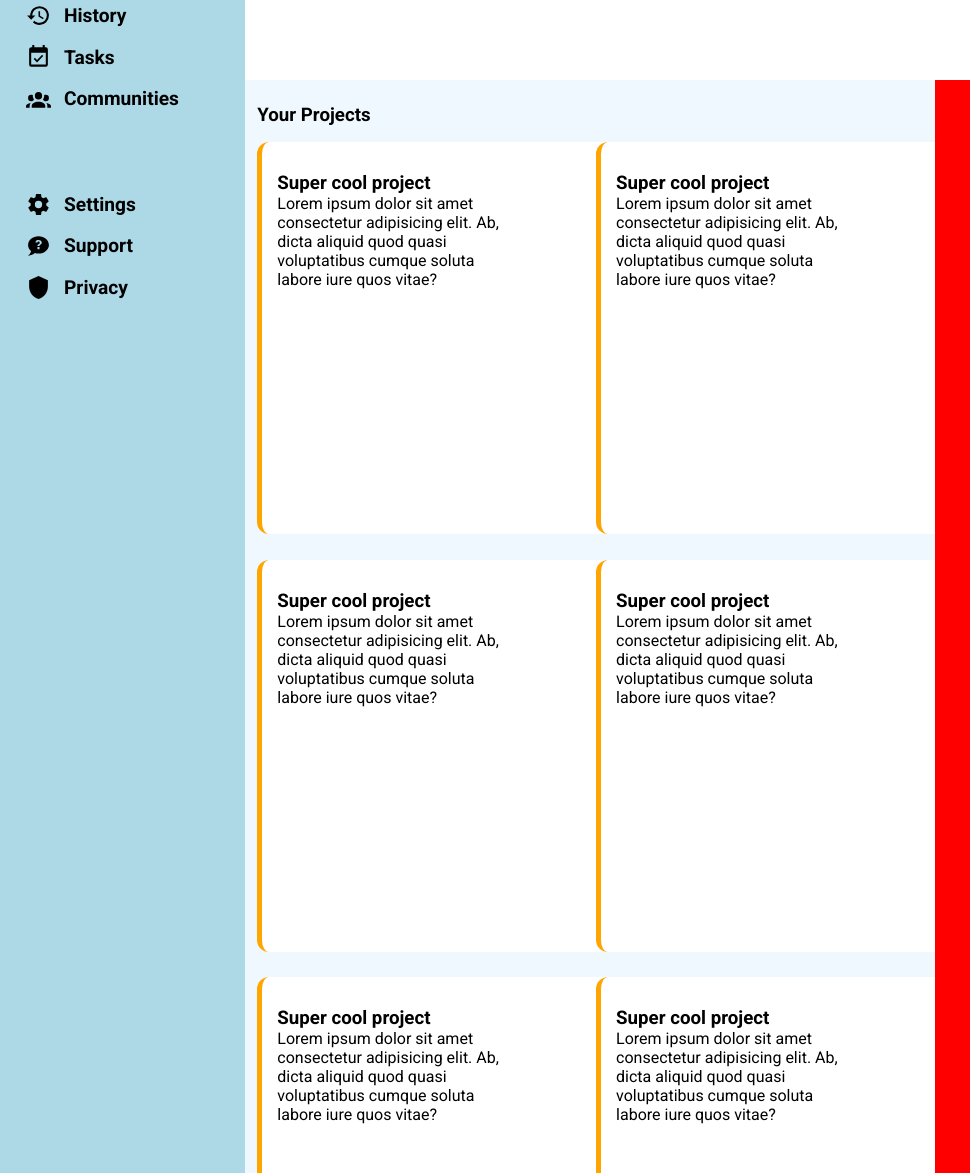
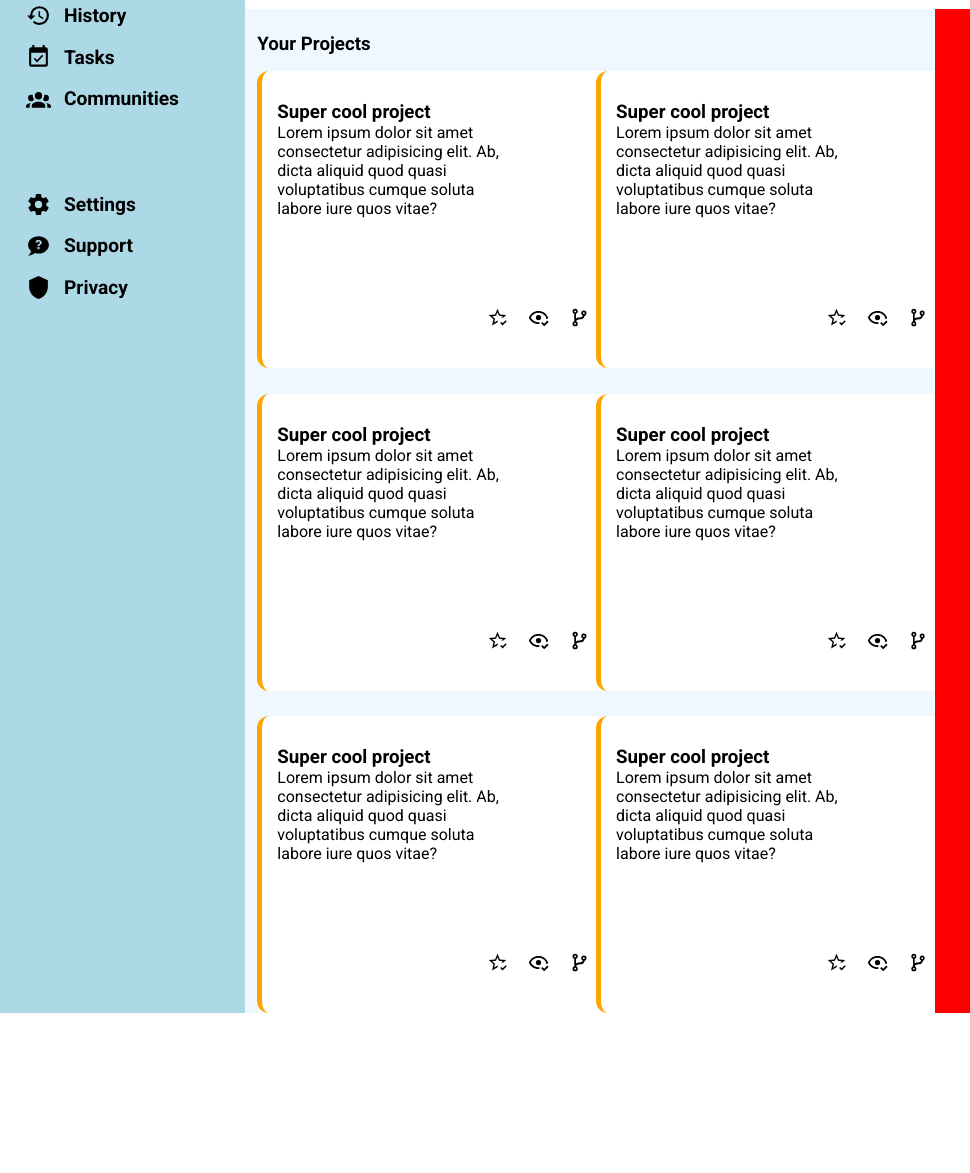
Before and after one commit to wmiq84/admin-dashboard, a plain HTML site: page index.html in a window 1280 px wide. Shown: the part 242-1415 px from the top of the page, without its empty margins (0-970 px from the left). After the commit the page ends 1255 px from the top, so only its background shows below. Drawn offline with Linux system fonts and the light colour scheme.

Commit message:
Add code for icons on projects

```diff
--- a/index.html
+++ b/index.html
@@ -99,22 +99,47 @@
                 <div class="grid-item">
                     <h3>Super cool project</h3>
                     <p>Lorem ipsum dolor sit amet consectetur adipisicing elit. Ab, dicta aliquid quod quasi voluptatibus cumque soluta labore iure quos vitae?</p>
+                    <div class="icons">
+                        <img class="icon" src="images/star.svg">
+                        <img class="icon" src="images/eye.svg">
+                        <img class="icon" src="images/branch.svg">
+                    </div>
                 </div>
                 <div class="grid-item">
                     <h3>Super cool project</h3>
                     <p>Lorem ipsum dolor sit amet consectetur adipisicing elit. Ab, dicta aliquid quod quasi voluptatibus cumque soluta labore iure quos vitae?</p>
+                    <div class="icons">
+                        <img class="icon" src="images/star.svg">
+                        <img class="icon" src="images/eye.svg">
+                        <img class="icon" src="images/branch.svg">
+                    </div>
                 </div>
                 <div class="grid-item">
                     <h3>Super cool project</h3>
                     <p>Lorem ipsum dolor sit amet consectetur adipisicing elit. Ab, dicta aliquid quod quasi voluptatibus cumque soluta labore iure quos vitae?</p>
+                    <div class="icons">
+                        <img class="icon" src="images/star.svg">
+                        <img class="icon" src="images/eye.svg">
+                        <img class="icon" src="images/branch.svg">
+                    </div>
                 </div>
                 <div class="grid-item">
                     <h3>Super cool project</h3>
                     <p>Lorem ipsum dolor sit amet consectetur adipisicing elit. Ab, dicta aliquid quod quasi voluptatibus cumque soluta labore iure quos vitae?</p>
+                    <div class="icons">
+                        <img class="icon" src="images/star.svg">
+                        <img class="icon" src="images/eye.svg">
+                        <img class="icon" src="images/branch.svg">
+                    </div>
                 </div>
                 <div class="grid-item">
                     <h3>Super cool project</h3>
                     <p>Lorem ipsum dolor sit amet consectetur adipisicing elit. Ab, dicta aliquid quod quasi voluptatibus cumque soluta labore iure quos vitae?</p>
+                    <div class="icons">
+                        <img class="icon" src="images/star.svg">
+                        <img class="icon" src="images/eye.svg">
+                        <img class="icon" src="images/branch.svg">
+                    </div>
                 </div>
             </div>
         </div>
--- a/style.css
+++ b/style.css
@@ -184,19 +184,20 @@ button {
     width: 115%;
     border-left: 5px solid orange;
     border-radius: 12px;
-
     display: grid;
-    grid-template-rows: .2fr .2fr 1fr;
+    grid-template-rows: 1fr auto;
 }
 
 .icons {
-    max-width: 2vw;
+    width: 8vw;
     display: grid;
     gap: 20px;
     grid-row: 3 / 4;
     grid-template-columns: 1fr 1fr 1fr;
-    /* justify-self: center;
-    align-self: center; */
+    justify-self: end;
+    align-self: end;
+    margin-right: -70px;
+    margin-bottom: -110px;
 }
 
 /* .icon {
```
